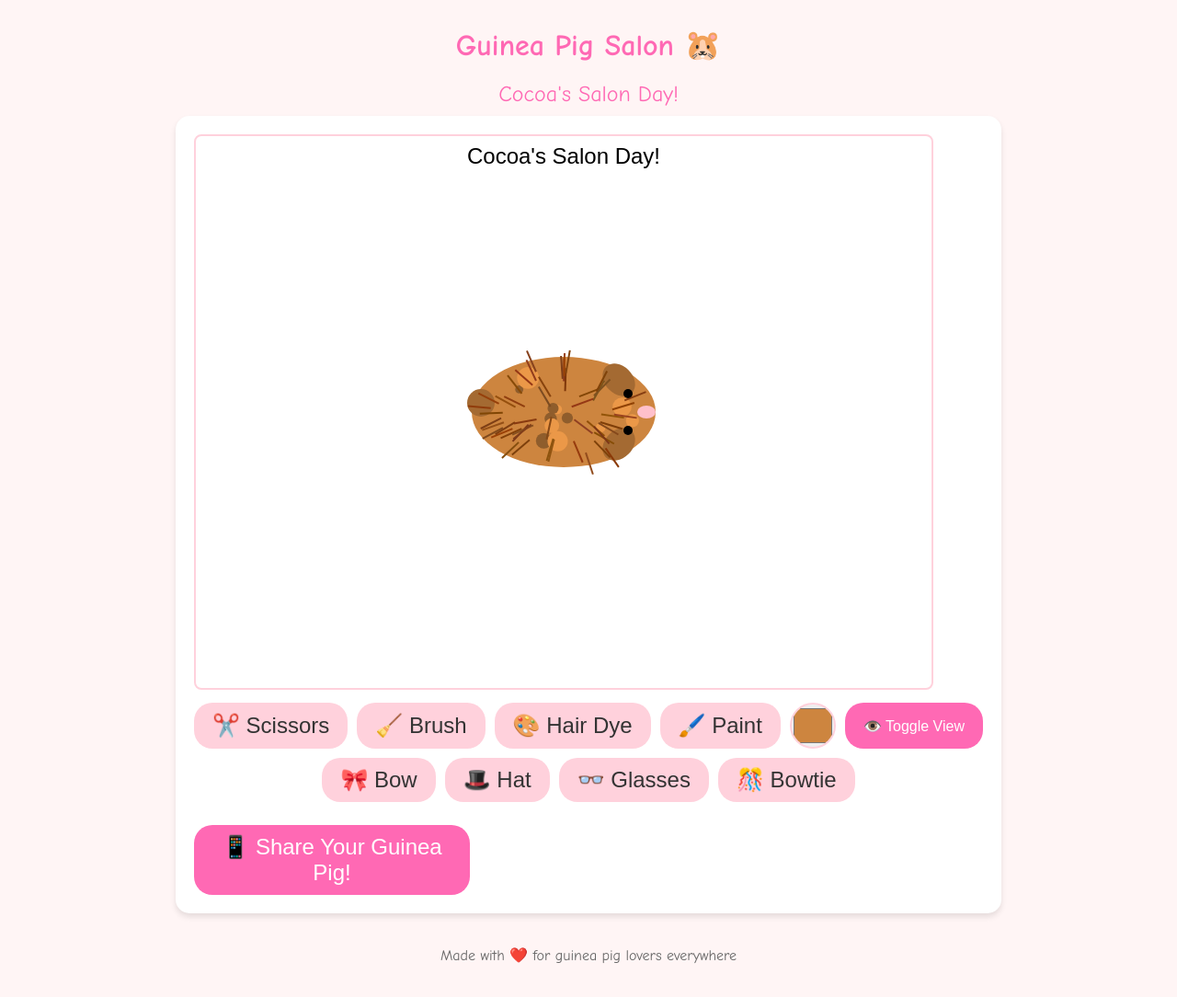
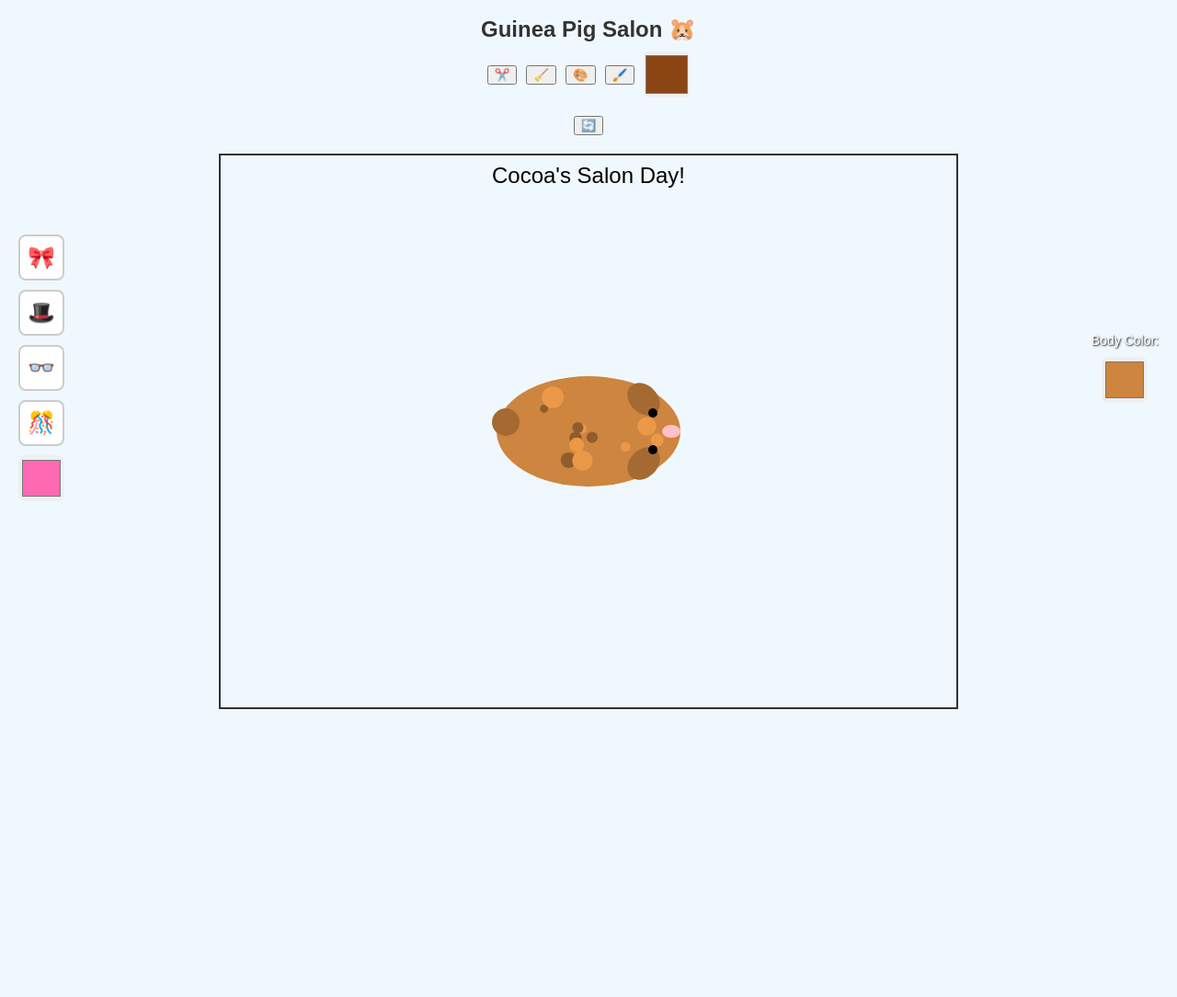
Before and after one commit to Abarber206/guinea-pig-salon, a website: page index.html in a window 1280 px wide. Shown: the whole page at 92% size. After the commit the page ends 800 px from the top, so only its background shows below. Drawn offline with Linux system fonts and the light colour scheme.

Commit message:
Initial commit: Guinea Pig Salon game

```diff
--- a/guinea-pig-game.js
+++ b/guinea-pig-game.js
@@ -1,9 +1,5 @@
 const canvas = document.getElementById('gameCanvas');
 const ctx = canvas.getContext('2d');
-
-// Set canvas size
-canvas.width = 800;
-canvas.height = 600;
 
 // Game state
 let currentTool = 'scissors';
@@ -19,7 +15,6 @@ let accessories = {
     bowtie: { active: false, x: 0, y: 0, scale: 1 }
 };
 let spots = [];
-let isMouseDown = false;
 
 // List of possible guinea pig names
 const guineaPigNames = [
@@ -382,7 +377,7 @@ function handleGrooming(e) {
             if (colorChanged) playSoundWithCooldown('color');
             break;
 
-        case 'paint':
+        case 'paintbrush':
             let painted = false;
             currentHairArray.forEach(hair => {
                 const distance = Math.sqrt(
@@ -677,80 +672,141 @@ function gameLoop() {
     requestAnimationFrame(gameLoop);
 }
 
-// Initialize event listeners
-function initializeEventListeners() {
+// Color picker event listener
+document.getElementById('colorPicker').addEventListener('input', (e) => {
+    if (currentColor !== e.target.value) {
+        currentColor = e.target.value;
+        playSoundWithCooldown('color');
+    }
+});
+
+// Body color picker
+document.getElementById('bodyColorPicker').addEventListener('input', (e) => {
+    if (bodyColor !== e.target.value) {
+        bodyColor = e.target.value;
+        playSoundWithCooldown('color');
+    }
+});
+
 // Tool buttons
-    document.getElementById('scissors').addEventListener('click', () => currentTool = 'scissors');
-    document.getElementById('brush').addEventListener('click', () => currentTool = 'brush');
-    document.getElementById('dye').addEventListener('click', () => currentTool = 'dye');
-    document.getElementById('paint').addEventListener('click', () => currentTool = 'paint');
+const tools = ['scissors', 'brush', 'dye', 'paintbrush'];
+tools.forEach(tool => {
+    document.getElementById(tool).addEventListener('click', () => {
+        currentTool = tool;
+        tools.forEach(t => {
+            document.getElementById(t).classList.remove('selected');
+        });
+        document.getElementById(tool).classList.add('selected');
+    });
+});
+
+// Accessory event listeners
+const accessoryButtons = ['bow', 'hat', 'glasses', 'bowtie'];
+accessoryButtons.forEach(accessory => {
+    document.getElementById(accessory).addEventListener('click', () => {
+        toggleAccessory(accessory);
+        playSoundWithCooldown('accessory');
+
+        // Toggle button selection
+        const button = document.getElementById(accessory);
+        if (accessories[accessory].active) {
+            accessoryButtons.forEach(a => document.getElementById(a).classList.remove('selected'));
+            button.classList.add('selected');
+        } else {
+            button.classList.remove('selected');
+        }
+    });
+});
+
+// Accessory color picker
+document.getElementById('accessoryColorPicker').addEventListener('input', (e) => {
+    currentAccessoryColor = e.target.value;
+    playSoundWithCooldown('color');
+});
+
+// View toggle button
 document.getElementById('viewToggle').addEventListener('click', () => {
     isFrontView = !isFrontView;
+
+    // Show/hide accessory buttons based on view
+    const accessoryDiv = document.querySelector('.accessories');
+    if (isFrontView) {
+        accessoryDiv.style.display = 'flex';
+    } else {
+        accessoryDiv.style.display = 'none';
+        // Remove all accessories when switching to side view
+        Object.keys(accessories).forEach(acc => {
+            accessories[acc].active = false;
+            document.getElementById(acc).classList.remove('selected');
+        });
+    }
 });
 
-    // Color picker
-    document.getElementById('colorPicker').addEventListener('input', (e) => {
-        currentColor = e.target.value;
-    });
-
-    // Canvas events
+// Mouse interaction
+let isMouseDown = false;
 canvas.addEventListener('mousedown', (e) => {
     isMouseDown = true;
     handleGrooming(e);
 });
-
 canvas.addEventListener('mousemove', (e) => {
     if (isMouseDown) {
         handleGrooming(e);
     }
 });
-
 canvas.addEventListener('mouseup', () => {
     isMouseDown = false;
 });
 
-    canvas.addEventListener('mouseleave', () => {
-        isMouseDown = false;
-    });
-}
-
 // Start the game
 function initializeGame() {
-    // Set initial canvas size
-    canvas.width = 800;
-    canvas.height = 600;
-
     generateGuineaPigName();
     bodyColor = generateRandomGuineaPigColor();
-    document.getElementById('colorPicker').value = bodyColor;
-
     bodyHair = [];
     faceHair = [];
     initializeSpots();
-    initializeHair();
-
     currentTool = 'brush';
     currentColor = bodyColor; // Start with hair color matching body
-    currentAccessoryColor = '#FF69B4';
+    currentAccessoryColor = '#ff0000';
     isFrontView = false;
-
     accessories = {
         bow: { active: false },
         glasses: { active: false },
         hat: { active: false },
         bowtie: { active: false }
     };
-
-    // Update guinea pig name display
-    const nameElement = document.getElementById('guineaPigName');
-    if (nameElement) {
-        nameElement.textContent = guineaPigName + "'s Salon Day!";
-    }
 }
 
-// Initialize everything when DOM is loaded
 document.addEventListener('DOMContentLoaded', () => {
-    initializeEventListeners();
+    const bodyColorPicker = document.getElementById('bodyColorPicker');
+    if (bodyColorPicker) {
+        bodyColorPicker.value = bodyColor;
+    }
+});
+
+function toggleAccessory(accessory) {
+    if (!isFrontView && accessory !== 'hat') {
+        return; // Only hat is visible in side view
+    }
+    accessories[accessory].active = !accessories[accessory].active;
+}
+
+function gameLoop() {
+    ctx.clearRect(0, 0, canvas.width, canvas.height);
+
+    drawGuineaPig();
+    drawUI();
+
+    // Draw accessories in front view
+    if (isFrontView) {
+        if (accessories.bow.active) drawBow();
+        if (accessories.glasses.active) drawGlasses();
+        if (accessories.bowtie.active) drawBowtie();
+    }
+    // Hat is visible in both views
+    if (accessories.hat.active) drawHat();
+
+    requestAnimationFrame(gameLoop);
+}
+
 initializeGame();
 gameLoop();
-});
--- a/index.html
+++ b/index.html
@@ -4,155 +4,176 @@
     <meta charset="UTF-8">
     <meta name="viewport" content="width=device-width, initial-scale=1.0">
     <title>Guinea Pig Salon</title>
-    <meta name="description" content="A delightful web-based game where you can groom and style your very own virtual guinea pig!">
-    <meta property="og:title" content="Guinea Pig Salon">
-    <meta property="og:description" content="Style and groom your own unique virtual guinea pig!">
-    <meta property="og:type" content="website">
     <style>
         body {
-            margin: 0;
-            padding: 20px;
             display: flex;
             flex-direction: column;
             align-items: center;
-            background-color: #fff5f5;
-            font-family: 'Comic Sans MS', cursive, sans-serif;
+            background-color: #f0f8ff;
+            font-family: Arial, sans-serif;
         }
-
-        #gameTitle {
-            text-align: center;
-            margin: 10px 0;
-            font-size: 32px;
-            color: #ff69b4;
+        #gameCanvas {
+            border: 2px solid #333;
+            margin: 20px;
+            cursor: pointer;
         }
-
-        .game-container {
-            background-color: white;
-            padding: 20px;
-            border-radius: 15px;
-            box-shadow: 0 4px 6px rgba(0, 0, 0, 0.1);
-        }
-
-        canvas {
-            border: 2px solid #ffd1dc;
-            border-radius: 8px;
-            margin-bottom: 10px;
-        }
-
         .tools {
             display: flex;
             gap: 10px;
-            margin-bottom: 10px;
-            justify-content: center;
-            flex-wrap: wrap;
+            margin-bottom: 20px;
+            align-items: center;
         }
-
-        button {
-            font-size: 24px;
+        .tool-btn {
             padding: 10px 20px;
+            font-size: 16px;
             border: none;
-            border-radius: 20px;
+            border-radius: 5px;
+            background-color: #4CAF50;
+            color: white;
             cursor: pointer;
-            background-color: #ffd1dc;
-            color: #333;
-            transition: all 0.3s ease;
+            transition: background-color 0.3s;
         }
-
-        button:hover {
-            background-color: #ffb6c1;
-            transform: scale(1.05);
+        .tool-btn:hover {
+            background-color: #45a049;
         }
-
-        button.selected {
-            background-color: #ff69b4;
-            color: white;
+        .tool-btn.selected {
+            background-color: #2E7D32;
+            box-shadow: 0 0 5px rgba(0,0,0,0.3);
         }
-
-        .color-controls {
+        .color-picker {
             display: flex;
+            align-items: center;
             gap: 10px;
-            margin-bottom: 10px;
-            align-items: center;
-            justify-content: center;
+            margin-left: 20px;
         }
-
         #colorPicker {
             width: 50px;
             height: 50px;
             padding: 0;
-            border: 2px solid #ffd1dc;
-            border-radius: 25px;
+            border: none;
+            border-radius: 5px;
             cursor: pointer;
         }
-
-        .view-toggle {
+        .tool-label {
             font-size: 16px;
-            padding: 10px 20px;
-            background-color: #ff69b4;
+            color: #333;
+        }
+        .view-controls {
+            margin-top: 10px;
+            margin-bottom: 20px;
+        }
+        .view-btn {
+            padding: 12px 24px;
+            font-size: 16px;
+            border: none;
+            border-radius: 5px;
+            background-color: #7B68EE;
             color: white;
+            cursor: pointer;
+            transition: background-color 0.3s;
+        }
+        .view-btn:hover {
+            background-color: #6A5ACD;
+        }
+        .accessories {
+            position: fixed;
+            left: 20px;
+            top: 50%;
+            transform: translateY(-50%);
+            display: flex;
+            flex-direction: column;
+            gap: 10px;
         }
 
-        .accessories {
-            display: flex;
-            gap: 10px;
-            margin-bottom: 10px;
-            justify-content: center;
-            flex-wrap: wrap;
+        .accessories button {
+            width: 50px;
+            height: 50px;
+            font-size: 24px;
+            border: 2px solid #ccc;
+            border-radius: 8px;
+            background: white;
+            cursor: pointer;
+            transition: all 0.3s;
         }
 
-        .share-button {
-            background-color: #ff69b4;
-            color: white;
-            margin-top: 15px;
-            width: 100%;
-            max-width: 300px;
+        .accessories button:hover {
+            transform: scale(1.1);
+            border-color: #ff69b4;
         }
 
-        footer {
-            margin-top: 20px;
-            text-align: center;
-            color: #666;
+        .accessories button.selected {
+            background: #ffe6f2;
+            border-color: #ff69b4;
         }
 
-        #guineaPigName {
+        #accessoryColorPicker {
+            width: 50px;
+            height: 50px;
+            border: none;
+            border-radius: 8px;
+            cursor: pointer;
+        }
+        .body-color {
+            position: fixed;
+            right: 20px;
+            top: 50%;
+            transform: translateY(-50%);
+            display: flex;
+            flex-direction: column;
+            gap: 10px;
+            align-items: center;
+        }
+
+        .body-color span {
+            color: white;
+            text-shadow: 1px 1px 2px black;
+            font-size: 14px;
+        }
+
+        #bodyColorPicker {
+            width: 50px;
+            height: 50px;
+            border: none;
+            border-radius: 8px;
+            cursor: pointer;
+        }
+        #gameTitle {
+            text-align: center;
+            font-family: 'Arial', sans-serif;
+            margin: 10px 0;
             font-size: 24px;
-            color: #ff69b4;
-            margin: 10px 0;
-            text-align: center;
+            color: #333;
         }
     </style>
 </head>
 <body>
     <h1 id="gameTitle">Guinea Pig Salon 🐹</h1>
-    <div id="guineaPigName"></div>
-    <div class="game-container">
-        <canvas id="gameCanvas" width="800" height="600"></canvas>
-        <div class="tools">
-            <button id="scissors" title="Cut Hair">✂️ Scissors</button>
-            <button id="brush" title="Add Hair">🧹 Brush</button>
-            <button id="dye" title="Color Hair">🎨 Hair Dye</button>
-            <button id="paint" title="Paint Hair">🖌️ Paint</button>
-            <input type="color" id="colorPicker" value="#8B4513" title="Choose Color">
-            <button id="viewToggle" class="view-toggle">👁️ Toggle View</button>
-        </div>
-        <div class="accessories">
-            <button id="bowToggle" onclick="toggleAccessory('bow')">🎀 Bow</button>
-            <button id="hatToggle" onclick="toggleAccessory('hat')">🎩 Hat</button>
-            <button id="glassesToggle" onclick="toggleAccessory('glasses')">👓 Glasses</button>
-            <button id="bowtieToggle" onclick="toggleAccessory('bowtie')">🎊 Bowtie</button>
-        </div>
-        <button class="share-button" onclick="shareGame()">📱 Share Your Guinea Pig!</button>
+    <div class="tools">
+        <button id="scissors" title="Cut Hair">✂️</button>
+        <button id="brush" title="Add Hair">🧹</button>
+        <button id="dye" title="Dye All Hair">🎨</button>
+        <button id="paintbrush" title="Paint Hair">🖌️</button>
+        <input type="color" id="colorPicker" value="#8B4513">
     </div>
-    <footer>
-        <p>Made with ❤️ for guinea pig lovers everywhere</p>
-    </footer>
-
-    <!-- Audio elements -->
-    <audio id="cutSound" src="sounds/cut.mp3" preload="auto"></audio>
-    <audio id="brushSound" src="sounds/brush.mp3" preload="auto"></audio>
-    <audio id="dyeSound" src="sounds/dye.mp3" preload="auto"></audio>
-    <audio id="paintSound" src="sounds/paint.mp3" preload="auto"></audio>
-
+    <div class="accessories">
+        <button id="bow" title="Add Bow">🎀</button>
+        <button id="hat" title="Add Hat">🎩</button>
+        <button id="glasses" title="Add Glasses">👓</button>
+        <button id="bowtie" title="Add Bowtie">🎊</button>
+        <input type="color" id="accessoryColorPicker" value="#FF69B4">
+    </div>
+    <div class="body-color">
+        <span>Body Color:</span>
+        <input type="color" id="bodyColorPicker" value="#8B4513">
+    </div>
+    <div class="view-toggle">
+        <button id="viewToggle" title="Switch View">🔄</button>
+    </div>
+    <canvas id="gameCanvas" width="800" height="600"></canvas>
+    <audio id="cutSound" src="https://assets.mixkit.co/active_storage/sfx/2893/2893-preview.mp3" preload="auto"></audio>
+    <audio id="brushSound" src="https://assets.mixkit.co/active_storage/sfx/138/138-preview.mp3" preload="auto"></audio>
+    <audio id="accessorySound" src="https://assets.mixkit.co/active_storage/sfx/2894/2894-preview.mp3" preload="auto"></audio>
+    <audio id="colorSound" src="https://assets.mixkit.co/active_storage/sfx/138/138-preview.mp3" preload="auto"></audio>
     <script src="guinea-pig-game.js"></script>
 </body>
 </html>
--- a/requirements.txt
+++ b/requirements.txt
@@ -1,2 +1,3 @@
-Flask==2.3.3
-Werkzeug==2.3.7
+Flask==2.0.1
+Werkzeug==2.0.1
+waitress==2.1.2
```
Also changed, not shown: guinea-pig-salon.html (deleted, +0 -175 lines), README.md, 2 other files. Lines whose indentation alone changed are shown as unchanged.
